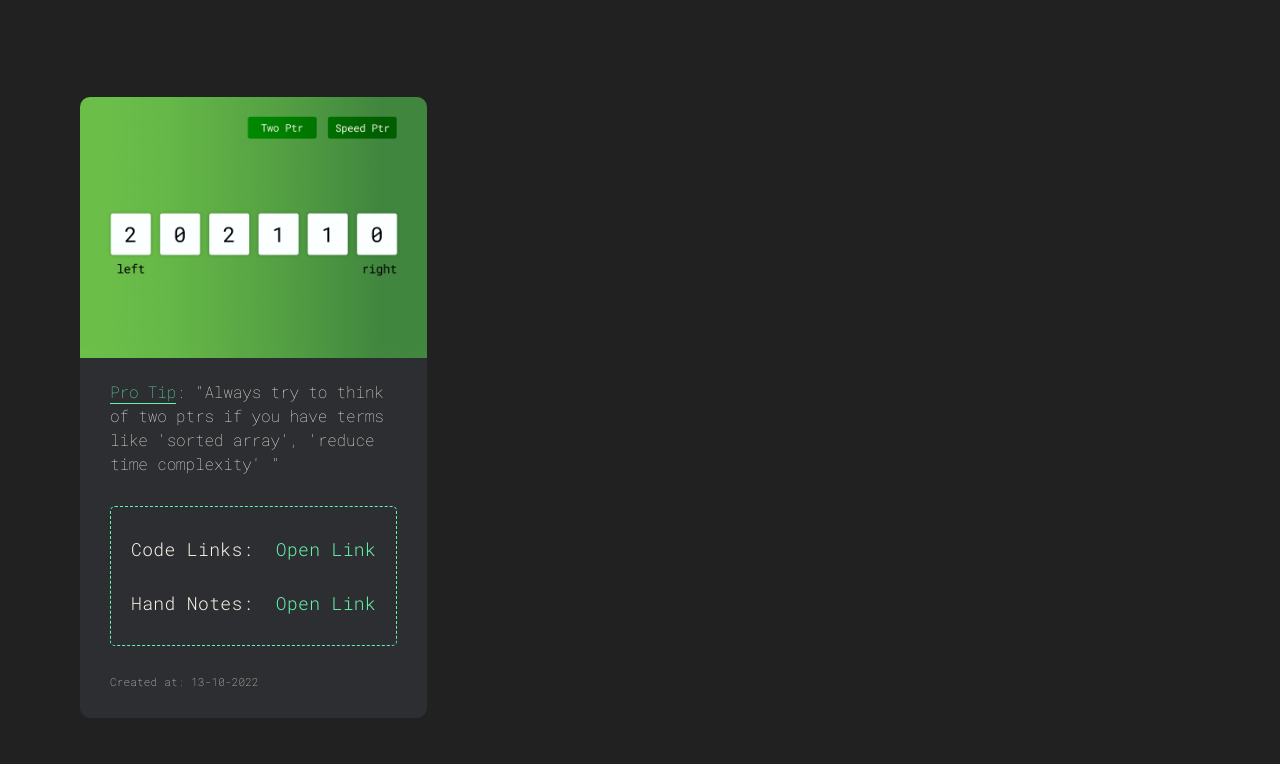
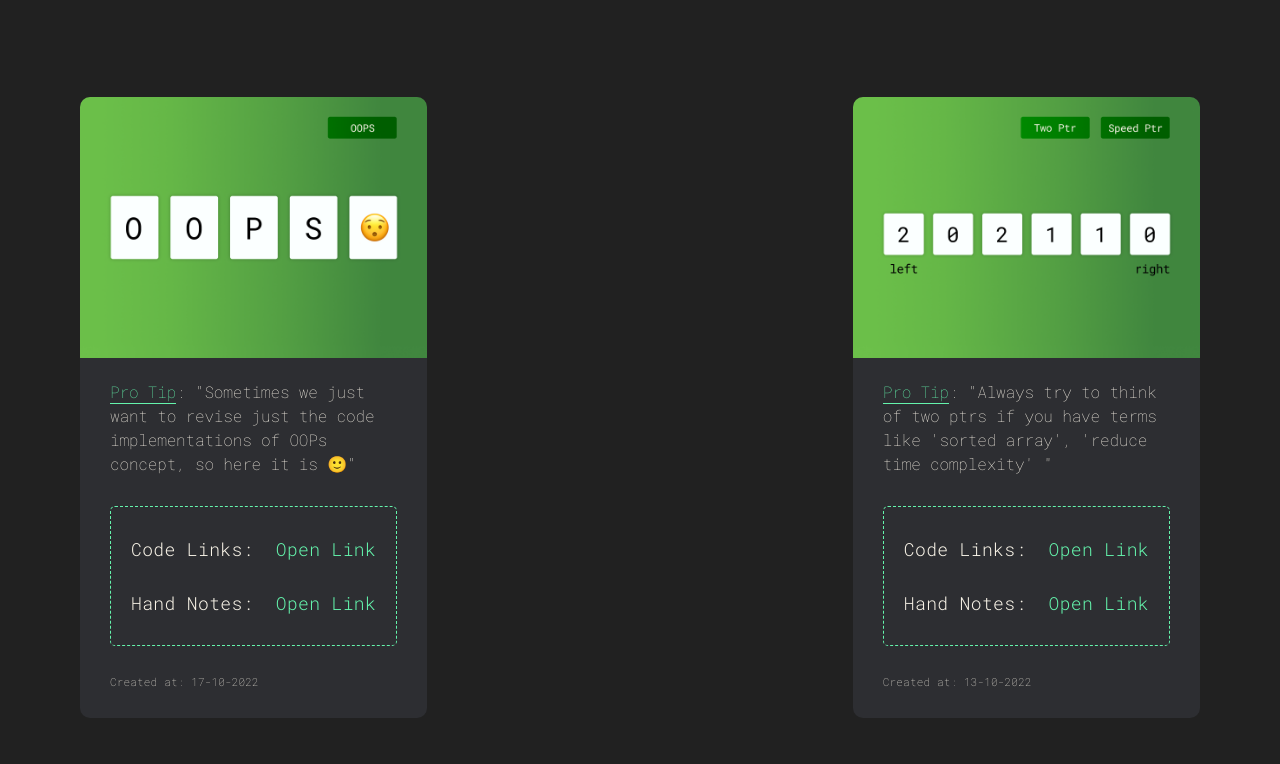
Before and after one commit to gitPiyushhh/portfolio, a website: page view/community.html in a window 1280 px wide. Shown: the part 1216-1980 px from the top of the page. Drawn offline with nearby package versions, Linux system fonts and the light colour scheme; a web font is replaced by a local one.

Commit message:
OOPS community card added

```diff
--- a/view/community.html
+++ b/view/community.html
@@ -111,9 +111,35 @@
             <h6 class="body1 heading-wrapper__sub-heading">Lvl up as a programmer</h6>
         </div>
 
-        <div class="community-main__card-wrapper">
+        <div class="community-main__card-wrapper u-flex">
 
           <div class="community-card">
+            <img src="./drawables/OOPs banner.png" alt="OOPS" class="community-card__img">
+
+            <div class="community-card__wrapper">
+                <h6 class="community-card__text body2"> <span class="u-color-text">Pro Tip</span>: "Sometimes we just want to revise just the code implementations of OOPs concept, so here it is 🙂"</h6>
+
+                <div class="community-card__card-container">
+                  <div class="u-flex">
+                    <p class="body1 community-card__card-cta">Code Links: </p>
+                    <a href="https://github.com/gitPiyushhh/OOPS" target="_blank" class = "community-card__card-link body1">Open Link</a>
+                </div>
+
+                <div class="u-flex">
+                    <p class="body1 community-card__card-cta">Hand Notes: </p>
+                    <a href="#" target ="_blank" class = "community-card__card-link body1">Open Link</a>
+                </div>
+                </div>
+
+                <div class="u-flex community-card__card-footer">
+                  <p class="overline community-card__card-date">Created at: 17-10-2022</p>
+                  <!-- <p class="overline community-card__card-date">Autour: Piyush</p> -->
+                </div>
+            </div>
+
+        </div>
+
+          <div class="community-card u-mt-3">
               <img src="./drawables/Two ptr banner.png" alt="Two pointers" class="community-card__img">
 
               <div class="community-card__wrapper">
--- a/view/sass/base/_utilities.scss
+++ b/view/sass/base/_utilities.scss
@@ -81,6 +81,12 @@
   margin-top: 6.4rem !important;
 }
 
+.u-mt-3 {
+  @include respond(tab-port) {
+    margin-top: 3.2rem !important;
+  }
+}
+
 .u-hidden {
   display: none ;
 }
```
Also changed, not shown: view/css/style.css, view/drawables/OOPs banner.png (added), 3 other files.
